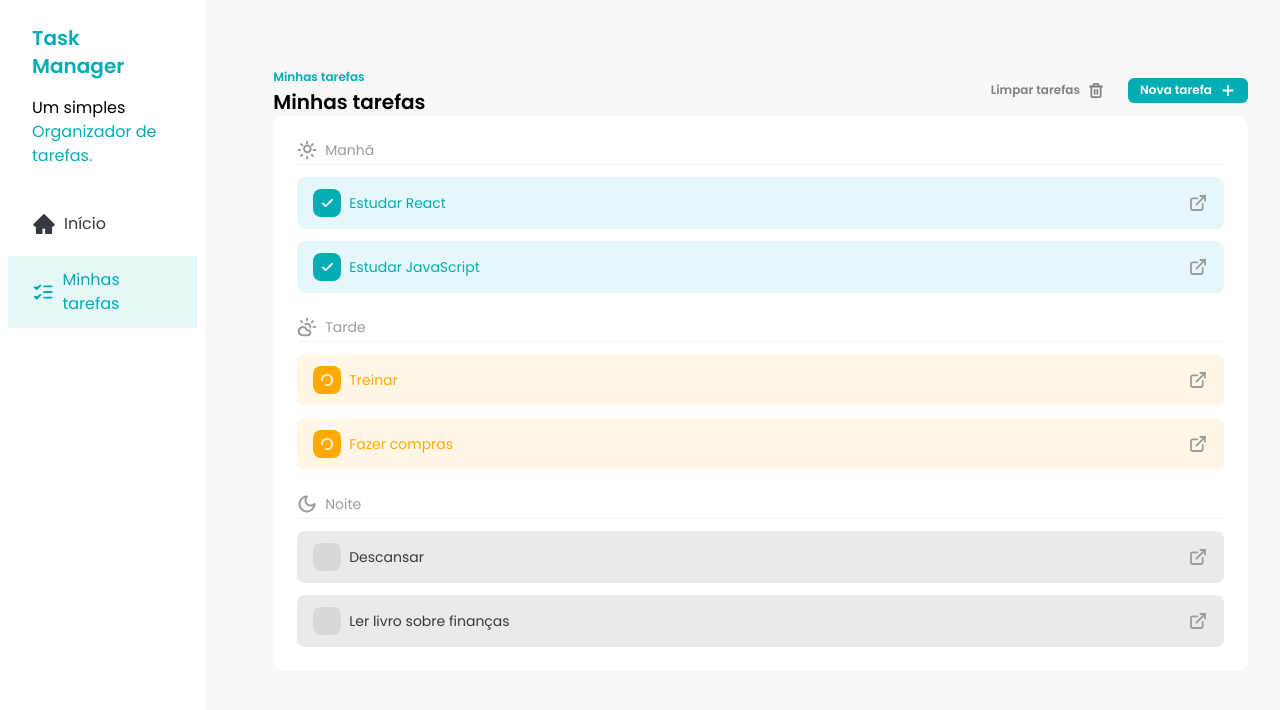
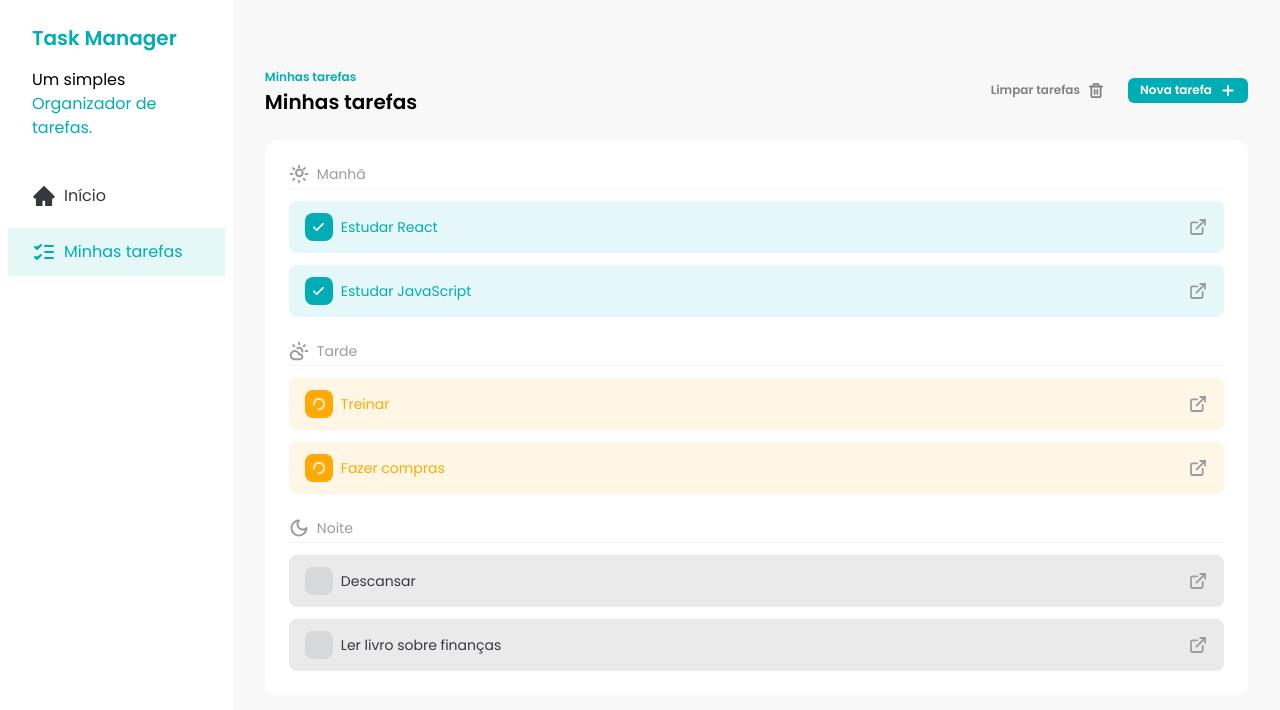
Before and after one commit to Grid2109/fsc-task-manager, a React (Vite) app: page / in a window 1280 px wide. Shown: the top 710 px of the page. Built offline with nearby package versions, Linux system fonts and the light colour scheme.

Commit message:
feat: update spacing between sidebar and task

```diff
--- a/src/App.jsx
+++ b/src/App.jsx
@@ -3,7 +3,7 @@
 
 export function App() {
   return (
-    <div className='flex gap-9'>
+    <div className='flex'>
       <Sidebar />
       <Tasks />
     </div>
--- a/src/components/Sidebar.jsx
+++ b/src/components/Sidebar.jsx
@@ -4,7 +4,7 @@
 
 export const Sidebar = () => {
   return (
-    <div className='h-screen w-64 bg-white'>
+    <div className='h-screen w-72 bg-white'>
       <div className='space-y-4 px-8 py-6'>
         <h1 className='text-xl font-semibold text-[#00ADB5]'>Task Manager</h1>
         <p>
--- a/src/components/Tasks.jsx
+++ b/src/components/Tasks.jsx
@@ -39,7 +39,7 @@
   }
 
   return (
-    <div className='w-full px-8 py-16'>
+    <div className='w-full space-y-6 px-8 py-16'>
       <div className='flex w-full justify-between'>
         <div>
           <span className='text-xs font-semibold text-[#00ADB5]'>
```
